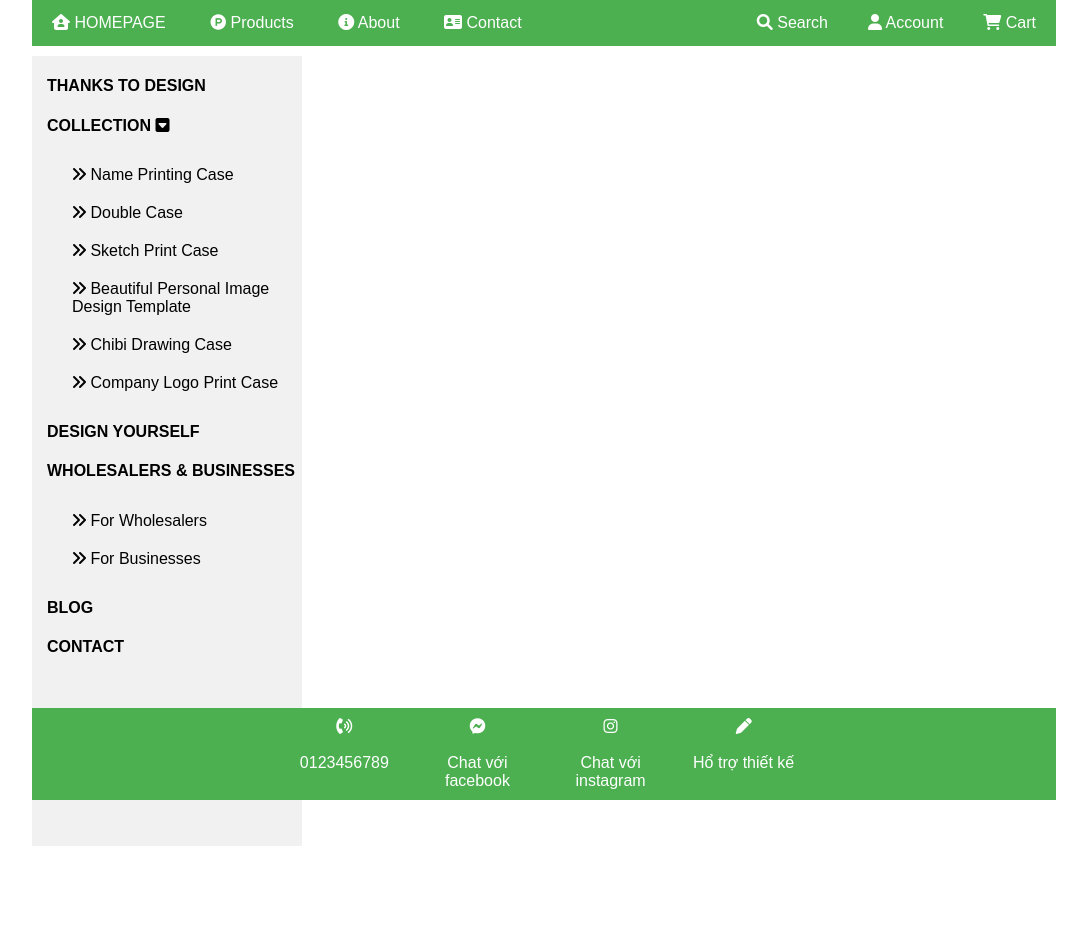
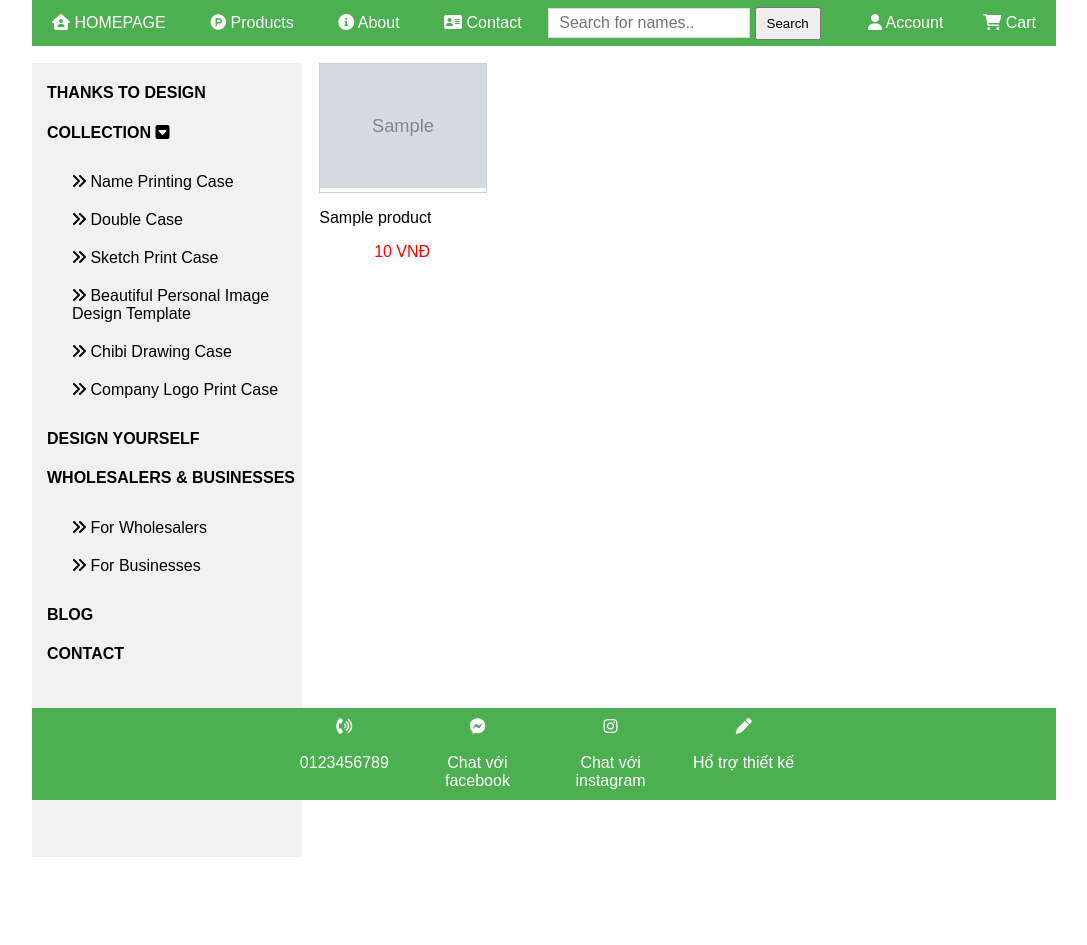
Before and after one commit to TrongNhanDo/web_php_code_thuan, a PHP site: page /?request=search&cateId=1 in a window 1280 px wide. Shown: the whole page, without its empty margins (104-1191 px from the left). Before the commit the page ends 846 px from the top, so only its background shows below. Run offline with PHP 8.4, Linux system fonts and the light colour scheme; the visitor is signed in with stand-in values (Sample User, id 1); tables that the repository leaves empty or names only in its code hold one stand-in row (values such as "Sample post"); grey boxes marked "Sample" are stand-in pictures.

Commit message:
done search

```diff
--- a/css/style.css
+++ b/css/style.css
@@ -17,8 +17,6 @@ html {
     width: 100%;
     min-height: 790px;
     display: flex;
-    padding: 0!important;
-    margin: 56px 40px 0px 0px!important;
 }
 
 .trai {
--- a/layout/header.php
+++ b/layout/header.php
@@ -4,7 +4,7 @@
 			<a href="?request=home" class="dropbtn"><i class="fa-solid fa-house-user"></i> HOMEPAGE</a>
 		</div>
 		<div class="dropdown">
-			<a class="dropbtn"><i class="fa-brands fa-product-hunt"></i> Products</a>
+			<a href="?request=product" class="dropbtn"><i class="fa-brands fa-product-hunt"></i> Products</a>
 			<div class="dropdown-content">
 				<a href=""><i class="fa-solid fa-angles-right"></i> Name Printing Case</a>
 				<a href=""><i class="fa-solid fa-angles-right"></i> Double Case</a>
@@ -25,15 +25,29 @@
 		<div class="dropdown">
 			<a href="?request=cart" class="dropbtn"><i class="fa-solid fa-cart-shopping"></i> Cart</a>
 		</div>
+
 		<div class="dropdown">
 			<a class="dropbtn"><i class="fa-solid fa-user"></i> Account</a>
+			<!-- Kiểm tra xem người dùng đăng nhập chưa -->
 			<div class="dropdown-content">
-			<a href="?request=login">Login</a>
-			<a href="?request=register">Register</a>
+				<!-- Nếu chưa đăng nhập thành hiện nút login vs register -->
+				<?php if(!isset($_SESSION['user'])): ?>
+				<a href="?request=login">Login</a>
+				<a href="?request=register">Register</a>
+				<?php else: ?>
+				<!-- Nếu đăng nhập rồi thì hiện nút account manage vs logout -->
+				<a href="?request=account_manage">
+					<?=$_SESSION['user']?>
+				</a>
+				<a href="?request=logout">Logout</a>
+				<?php endif; ?>
 			</div>
 		</div>
 		<div class="dropdown">
-			<a href="?request=cart" class="dropbtn"><i class="fa-solid fa-magnifying-glass"></i> Search</a>
+			<form action="?request=search" method="post">
+				<input type="text" name="myInput" id="myInput" onkeyup="" placeholder="Search for names.." value="">
+				<input type="submit" name="btnsearch" id="btnsearch" value="Search">
+			</form>
 		</div>
 	</div>
 </div>
@@ -56,6 +70,7 @@
 	}
 
 	.dropdown-content {
+		z-index: 10;
 		display: none;
 		position: absolute;
 		background-color: #f9f9f9;
@@ -89,4 +104,14 @@
 	.header_phai > .dropdown{
 		float: right;
 	}
+	#myInput {
+		width: 60%;
+		font-size: 16px;
+		padding: 5px 10px;
+		border: 1px solid #ddd;
+		margin-top: 8px;
+	}
+	#btnsearch{
+		padding: 7px 10px;
+	}
 </style>
--- a/layout/phai.php
+++ b/layout/phai.php
@@ -5,8 +5,8 @@
 				case 'home':
 					include"views/home.php";
 					break;
-				case 'products':
-					include"views/home.php";
+				case 'product':
+					include"views/product.php";
 					break;
 				case 'about':
 					include"views/about.php";
@@ -14,14 +14,18 @@
 				case 'contact':
 					include"views/contact.php";
 					break;
+				case 'search':
+					include"views/search.php";
+					break;
 				case 'login':
 					include"views/login.php";
 					break;
 				case 'register':
 					include"views/register.php";
 					break;
-				default:
-
+				case 'logout':
+					unset($_SESSION['user']);
+					echo "<script>location.href = '.';</script>";
 					break;
 			}
 		}else{
@@ -29,3 +33,11 @@
 		}
 	?>
 </div>
+
+<style>
+	.phai{
+		margin-top: 55px;
+		margin-bottom: 74px;
+		min-height: 800px;
+	}
+</style>
--- a/layout/trai.php
+++ b/layout/trai.php
@@ -2,12 +2,12 @@
 	<h4><a href="">THANKS TO DESIGN</a></h4>
 	<h4>COLLECTION <i class="fa-solid fa-square-caret-down"></i></h4>
 	<ul>
-		<li><a href=""><i class="fa-solid fa-angles-right"></i> Name Printing Case</a></li>
-		<li><a href=""><i class="fa-solid fa-angles-right"></i> Double Case</a></li>
-		<li><a href=""><i class="fa-solid fa-angles-right"></i> Sketch Print Case</a></li>
-		<li><a href=""><i class="fa-solid fa-angles-right"></i> Beautiful Personal Image Design Template</a></li>
-		<li><a href=""><i class="fa-solid fa-angles-right"></i> Chibi Drawing Case</a></li>
-		<li><a href=""><i class="fa-solid fa-angles-right"></i> Company Logo Print Case</a></li>
+		<li><a href="?request=search&cateId=1"><i class="fa-solid fa-angles-right"></i> Name Printing Case</a></li>
+		<li><a href="?request=search&cateId=2"><i class="fa-solid fa-angles-right"></i> Double Case</a></li>
+		<li><a href="?request=search&cateId=3"><i class="fa-solid fa-angles-right"></i> Sketch Print Case</a></li>
+		<li><a href="?request=search&cateId=4"><i class="fa-solid fa-angles-right"></i> Beautiful Personal Image Design Template</a></li>
+		<li><a href="?request=search&cateId=5"><i class="fa-solid fa-angles-right"></i> Chibi Drawing Case</a></li>
+		<li><a href="?request=search&cateId=6"><i class="fa-solid fa-angles-right"></i> Company Logo Print Case</a></li>
 	</ul>
 	<h4><a href="">DESIGN YOURSELF</a></h4>
 	<h4><a href="">WHOLESALERS & BUSINESSES</a></h4>
@@ -22,6 +22,8 @@
 <style>
 	.trai{
 		background-color: #f1f1f1;
+		margin-top: 55px;
+		margin-bottom: 80px;
 	}
 	.trai h4{
 		padding-left: 15px;
@@ -45,10 +47,9 @@
 		text-decoration: none;
 		color: black;
 		display: block;
-		padding: 10px 0px;
+		padding: 10px 0px ;
 	}
 	.trai ul li a:hover{
 		color: orange;
-		font-weight: bold;
 	}
 </style>
--- a/views/about.php
+++ b/views/about.php
@@ -80,7 +80,7 @@
 		list-style: none;
 		padding-bottom: 5px;
 	}
-	h4 {
+	.col-md-3 h4  {
 		padding-top: 7px;
 		font-weight: bold;
 	}
--- /dev/null
+++ b/views/search.php
@@ -0,0 +1,60 @@
+<?php
+	$query ="select * from product where";
+	if(isset($_GET['cateId'])){
+		$query.=" id_category = ".$_GET['cateId'];
+	}
+	if(isset($_POST['btnsearch'])){
+		$query.=" product_name like '%".$_POST['myInput']."%';";
+	}
+	$ketqua = $connect -> query($query);
+?>
+
+<div class="sea">
+	<?php if(mysqli_num_rows($ketqua)==false) : ?>
+		<div>The product you are looking for is not available!</div>
+	<?php else: ?>
+		<?php foreach($ketqua as $kq):  ?>
+		<div class="sea-item">
+			<div class="img">
+				<a title="<?=$kq['product_name']?>" href=""><img src="<?=$kq['image']?>" alt=""></a>
+			</div>
+			<p><a href="" class="sea-name"><?=$kq['product_name']?></a></p>
+			<p class="sea-price"><?=number_format($kq['price'])?> VNĐ</p>
+		</div>
+	<?php endforeach; ?>
+	<?php endif; ?>
+</div>
+
+<style>
+	.sea{
+		width: 100%;
+	}
+	.sea-item{
+		width: 23%;
+		float: left;
+		margin-right: 2%;
+		margin-bottom: 20px;
+	}
+	.img{
+		width: 100%;
+		border: solid 1px lightgray;
+	}
+	.img img{
+		width: 100%;
+	}
+	.sea-price{
+		color: red;
+		text-align: center;
+	}
+	.sea-name{
+		text-decoration: none;
+		color :black;
+		-webkit-line-clamp: 1;
+		-webkit-box-orient: vertical;
+		overflow: hidden;
+		display: -webkit-box;
+	}
+	.sea-name:hover{
+		color: orange
+	}
+</style>
```
Also changed, not shown: views/contact.php (+9 -13 lines), views/home.php (+8 -9 lines), views/login.php (+12 -8 lines), views/product.php (added, +61 -0 lines), views/register.php (+57 -13 lines), views/cart.php (added), 1 other file.
